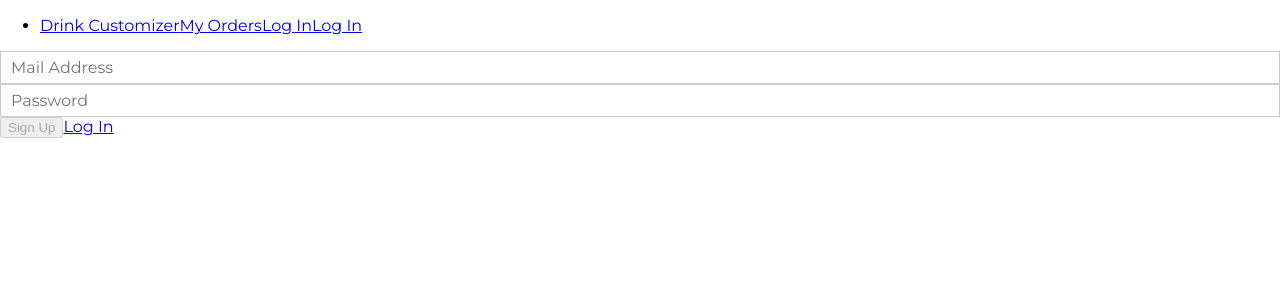
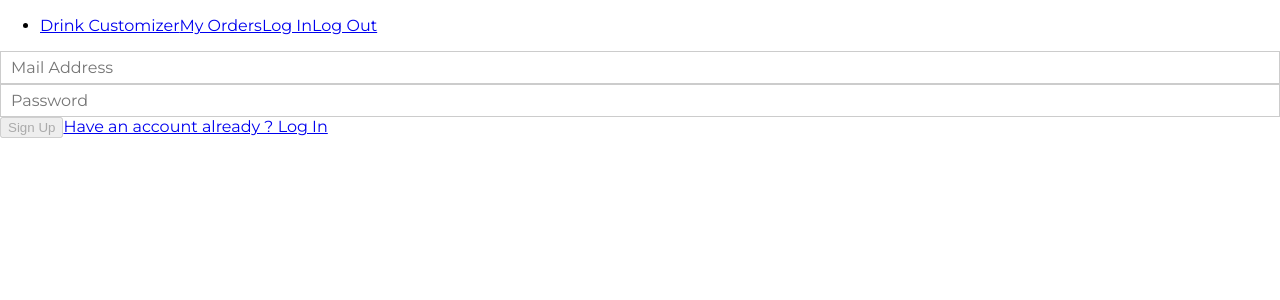
Before and after one commit to heatherpark/boba-bar, a React app: page /login in a window 1280 px wide. Shown: the top 300 px of the page. Built offline with nearby package versions, Linux system fonts and the light colour scheme.

Commit message:
Enable signup mode

```diff
--- a/src/components/Navigation/Navigation.js
+++ b/src/components/Navigation/Navigation.js
@@ -9,7 +9,7 @@ const Navigation = () => {
         <NavigationItem link="/">Drink Customizer</NavigationItem>
         <NavigationItem link="/orders">My Orders</NavigationItem>
         <NavigationItem link="/login">Log In</NavigationItem>
-        <NavigationItem link="/logou">Log In</NavigationItem>
+        <NavigationItem link="/logout">Log Out</NavigationItem>
       </li>
     </ul>
   );
--- a/src/containers/Auth/Login/Login.js
+++ b/src/containers/Auth/Login/Login.js
@@ -52,22 +52,24 @@ class Login extends Component {
 
   handleSwitchAuthMode = () => {
     this.setState(prevState => {
-      return { isSiignup: !prevState.isSignup };
+      return { isSignup: !prevState.isSignup };
     });
   };
 
   render() {
     const { loginForm } = this.state;
 
-    return(
+    return (
       <div>
         <form onSubmit={this.handleLogin}>
           {loginForm ? renderFormInputs(loginForm, this.handleInputChange) : null}
-          <button disabled={!this.state.formIsValid}>Sign Up</button>
+          <button disabled={!this.state.formIsValid}>
+            {this.state.isSignup ? 'Sign Up' : 'Log In'}
+          </button>
           <a
             href="#"
             onClick={this.handleSwitchAuthMode}>
-            {this.state.isSignup ? 'Log In' : 'Sign Up'}
+            {this.state.isSignup ? 'Have an account already ? Log In' : 'New User ? Sign Up'}
           </a>
         </form>
       </div>
@@ -77,7 +79,7 @@ class Login extends Component {
 
 const mapDispatchToProps = dispatch => {
   return {
-    onAuth: (email, password) => dispatch(actions.auth(email, password))
+    onAuth: (email, password, isSignup) => dispatch(actions.auth(email, password, isSignup))
   };
 };
 
```
